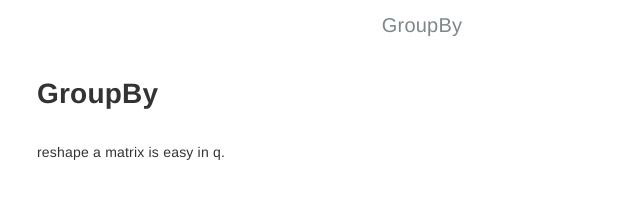
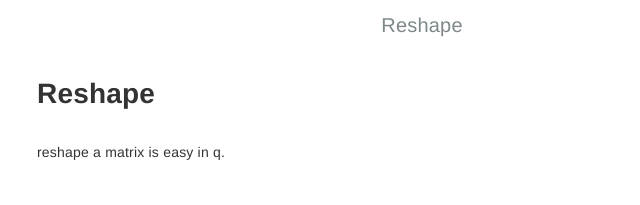
Before and after one commit to shawntao1011/kdb-q, a Jekyll site: the page built from _posts/algorithm/2022-7-11-reshape.md, in a window 1280 px wide. Shown: the top 205 px of the page, without its empty margins (218-858 px from the left). Built offline with Jekyll 4.4.1, drawn with Linux system fonts in a browser that asks for light colours.

Commit message:
bugfix:rename reshape cat config

```diff
--- a/_posts/algorithm/2022-7-11-reshape.md
+++ b/_posts/algorithm/2022-7-11-reshape.md
@@ -1,9 +1,9 @@
 ---
-title: GroupBy
+title: Reshape
 author: Tao Sun
-date: 2021-11-29
+date: 2022-7-11
 category: Algorithm
-date: 2021-11-29 19:02:00 +0800
+date: 2022-7-11 19:02:00 +0800
 layout: post
 ---
 
```
